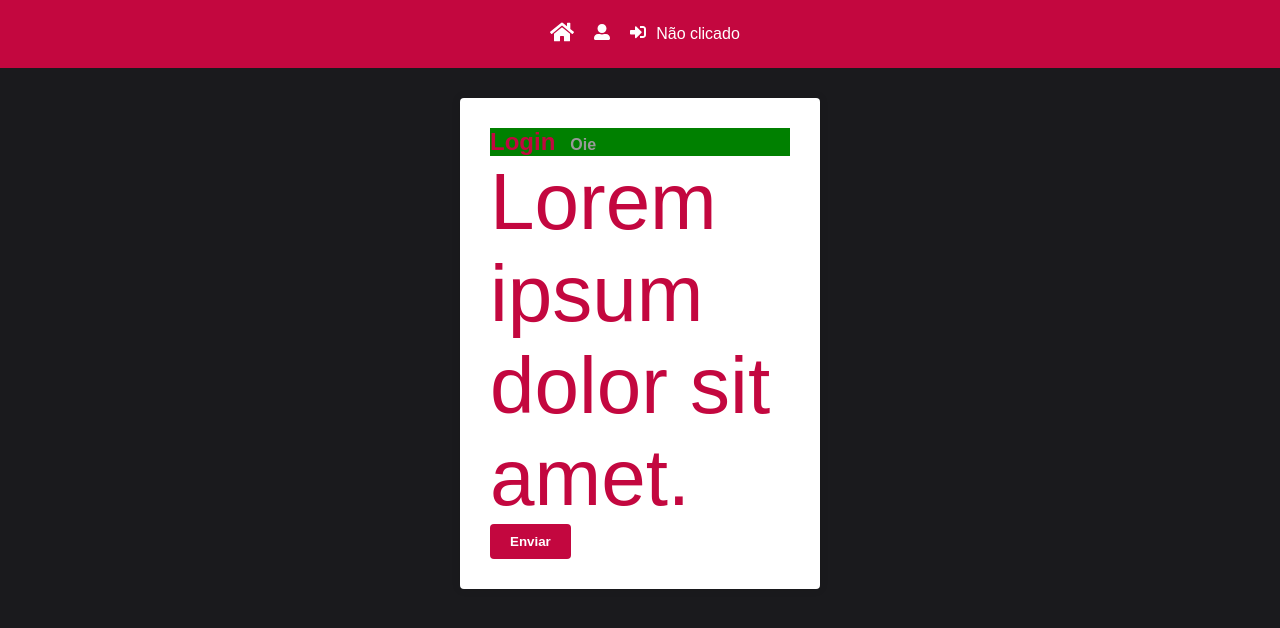
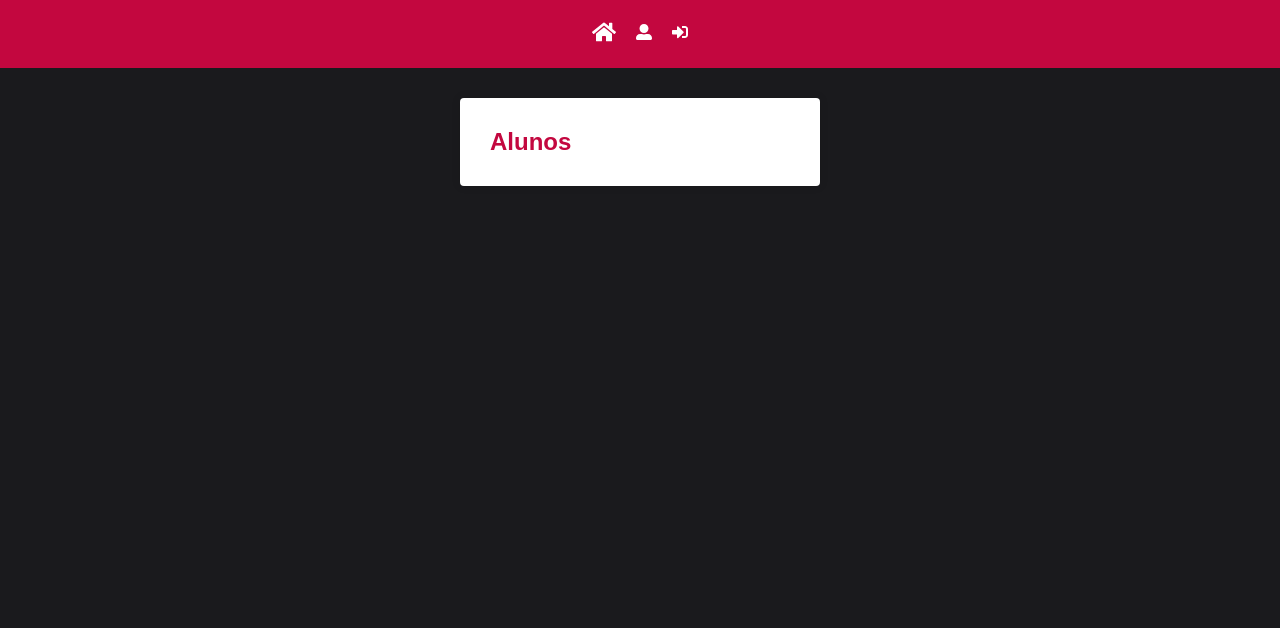
Before and after one commit to higorribeiro001/redux-saga, a React (Create React App) app: page / in a window 1280 px wide. Shown: the top 628 px of the page. Built offline with nearby package versions, Linux system fonts and the light colour scheme.

Commit message:
feat: estruturando front-end

```diff
--- a/src/components/Header/index.js
+++ b/src/components/Header/index.js
@@ -6,26 +6,25 @@ import {
     FaUserAlt,
 } from 'react-icons/fa';
 import { Link } from 'react-router-dom/cjs/react-router-dom.min';
-import { useSelector } from 'react-redux';
+// import { useSelector } from 'react-redux';
 
 // instalar o react-icons: npm i react-icons
 export default function Header() {
-    const botaoClicado = useSelector(
-        (state) => state.example.botaoClicado,
-    );
+    // const botaoClicado = useSelector(
+    //     (state) => state.example.botaoClicado,
+    // );
 
     return (
         <Nav>
             <Link to="/">
                 <FaHome size={24} />
             </Link>
-            <Link to="/login">
+            <Link to="/register">
                 <FaUserAlt />
             </Link>
-            <Link to="/asdf">
+            <Link to="/login">
                 <FaSignInAlt />
             </Link>
-            {botaoClicado ? 'Clicado' : 'Não clicado'}
         </Nav>
     );
 }
--- /dev/null
+++ b/src/pages/Aluno/index.js
@@ -0,0 +1,10 @@
+import React from 'react';
+import { Container } from '../../styles/GlobalStyles';
+
+export default function Aluno() {
+    return (
+        <Container>
+            <h1>Aluno</h1>
+        </Container>
+    );
+}
--- /dev/null
+++ b/src/pages/Aluno/styled.js
@@ -0,0 +1,3 @@
+import styled from 'styled-components';
+
+export const Paragrafo = styled.p``;
--- /dev/null
+++ b/src/pages/Alunos/index.js
@@ -0,0 +1,13 @@
+import React from 'react';
+import { Container } from '../../styles/GlobalStyles';
+
+export default function Alunos() {
+    return (
+        <Container>
+            <h1>Alunos</h1>
+            {/* <button type="button" onClick={handleClick}>
+                Enviar
+            </button> */}
+        </Container>
+    );
+}
--- /dev/null
+++ b/src/pages/Alunos/styled.js
@@ -0,0 +1,3 @@
+import styled from 'styled-components';
+
+export const Paragrafo = styled.p``;
--- /dev/null
+++ b/src/pages/Fotos/index.js
@@ -0,0 +1,10 @@
+import React from 'react';
+import { Container } from '../../styles/GlobalStyles';
+
+export default function Fotos() {
+    return (
+        <Container>
+            <h1>Fotos</h1>
+        </Container>
+    );
+}
--- /dev/null
+++ b/src/pages/Fotos/styled.js
@@ -0,0 +1,3 @@
+import styled from 'styled-components';
+
+export const Paragrafo = styled.p``;
--- a/src/pages/Login/index.js
+++ b/src/pages/Login/index.js
@@ -1,12 +1,12 @@
 import React from 'react';
-import { Title, Paragrafo } from './styled';
+// import { Title, Paragrafo } from './styled';
 import { Container } from '../../styles/GlobalStyles';
-import { useDispatch } from 'react-redux';
+// import { useDispatch } from 'react-redux';
 // import axios from '../../services/axios';
-import * as exampleActions from '../../store/modules/example/actions';
+// import * as exampleActions from '../../store/modules/example/actions';
 
 export default function Login() {
-    const dispatch = useDispatch(); // disparador
+    // const dispatch = useDispatch(); // disparador
     // useEffect(() => {
     //     async function getData() {
     //         const response = await axios.get('/alunos');
@@ -16,28 +16,22 @@ export default function Login() {
 
     //     getData();
     // }, []);
-    function handleClick(e) {
-        e.preventDefault();
+    // function handleClick(e) {
+    //     e.preventDefault();
 
-        // dispatch({
-        //     type: 'BOTAO_CLICADO',
-        //     // payload: { email, senha },
-        // });
-        dispatch(exampleActions.clicaBotaoRequest());
-    }
+    //     // dispatch({
+    //     //     type: 'BOTAO_CLICADO',
+    //     //     // payload: { email, senha },
+    //     // });
+    //     dispatch(exampleActions.clicaBotaoRequest());
+    // }
 
     return (
         <Container>
-            <Title isRed={true}>
-                Login
-                <small>Oie</small>
-            </Title>
-            <Paragrafo>
-                Lorem ipsum dolor sit amet.
-            </Paragrafo>
-            <button type="button" onClick={handleClick}>
+            <h1>Login</h1>
+            {/* <button type="button" onClick={handleClick}>
                 Enviar
-            </button>
+            </button> */}
         </Container>
     );
 }
--- a/src/pages/Login/styled.js
+++ b/src/pages/Login/styled.js
@@ -1,17 +1,15 @@
 import styled from 'styled-components';
 
-export const Title = styled.h1`
-    /* color: ${(props) =>
-        props.isRed ? 'red' : 'blue'}; */
-    background: green;
+// export const Title = styled.h1`
+//     /* color: ${(props) =>
+//         props.isRed ? 'red' : 'blue'}; */
+//     background: green;
 
-    small {
-        font-size: 12pt;
-        margin-left: 15px;
-        color: #999;
-    }
-`;
+//     small {
+//         font-size: 12pt;
+//         margin-left: 15px;
+//         color: #999;
+//     }
+// `;
 
-export const Paragrafo = styled.p`
-    font-size: 80px;
-`;
+export const Paragrafo = styled.p``;
--- /dev/null
+++ b/src/pages/Register/index.js
@@ -0,0 +1,10 @@
+import React from 'react';
+import { Container } from '../../styles/GlobalStyles';
+
+export default function Register() {
+    return (
+        <Container>
+            <h1>Register</h1>
+        </Container>
+    );
+}
--- /dev/null
+++ b/src/pages/Register/styled.js
@@ -0,0 +1,3 @@
+import styled from 'styled-components';
+
+export const Paragrafo = styled.p``;
--- a/src/routes/index.js
+++ b/src/routes/index.js
@@ -2,6 +2,10 @@ import React from 'react';
 import { Switch } from 'react-router-dom/cjs/react-router-dom.min';
 import MyRoute from './MyRoute';
 import Login from '../pages/Login';
+import Aluno from '../pages/Aluno';
+import Alunos from '../pages/Alunos';
+import Fotos from '../pages/Fotos';
+import Register from '../pages/Register';
 import Page404 from '../pages/Page404';
 import { toast } from 'react-toastify';
 
@@ -10,7 +14,42 @@ export default function Routes() {
 
     return (
         <Switch>
-            <MyRoute exact path="/" component={Login} />
+            <MyRoute
+                exact
+                path="/"
+                component={Alunos}
+                isClosed={false}
+            />
+            <MyRoute
+                exact
+                path="/aluno/:id/edit"
+                component={Aluno}
+                isClosed
+            />
+            <MyRoute
+                exact
+                path="/aluno/"
+                component={Aluno}
+                isClosed
+            />
+            <MyRoute
+                exact
+                path="/fotos/:id/"
+                component={Fotos}
+                isClosed
+            />
+            <MyRoute
+                exact
+                path="/login/"
+                component={Login}
+                isClosed={false}
+            />
+            <MyRoute
+                exact
+                path="/register/"
+                component={Register}
+                isClosed={false}
+            />
             <MyRoute path="*" component={Page404} />
         </Switch>
     );
```
